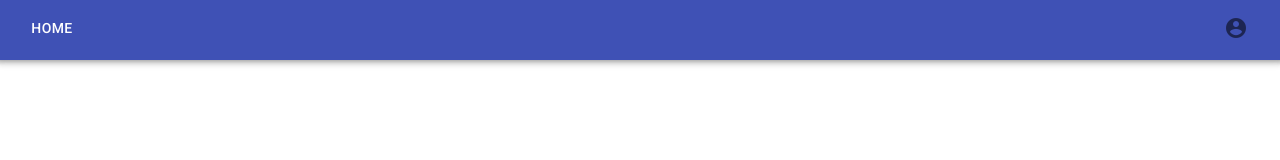
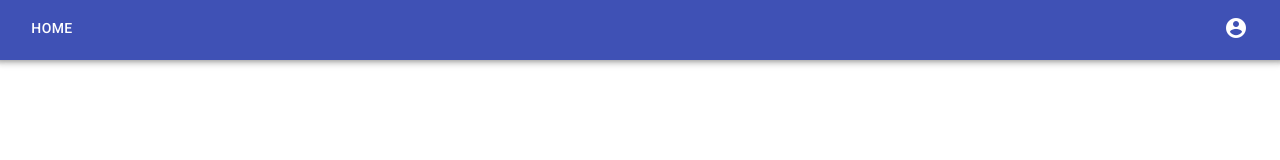
Before and after one commit to batmstd/presents-backend, a React (Create React App) app in the folder src/main/web/: page / in a window 1280 px wide. Shown: the top 160 px of the page. Built offline with nearby package versions, Linux system fonts and the light colour scheme.

Commit message:
add color

```diff
--- a/src/main/web/src/core/CustomElements.tsx
+++ b/src/main/web/src/core/CustomElements.tsx
@@ -4,9 +4,9 @@ import {Icon} from "@material-ui/core";
 import IconButton from "@material-ui/core/IconButton";
 import Button, {ButtonProps} from "@material-ui/core/Button";
 
-const RedirectWithIcon: React.FC<IconLink> = ({to, icon, history}) => {
+const RedirectWithIcon: React.FC<IconLink> = ({to, icon, history, color}) => {
     const redirect = () => history.push(to);
-    return <IconButton onClick={redirect}>
+    return <IconButton onClick={redirect} {...{color}}>
         <Icon>{icon}</Icon>
     </IconButton>
 };
```
